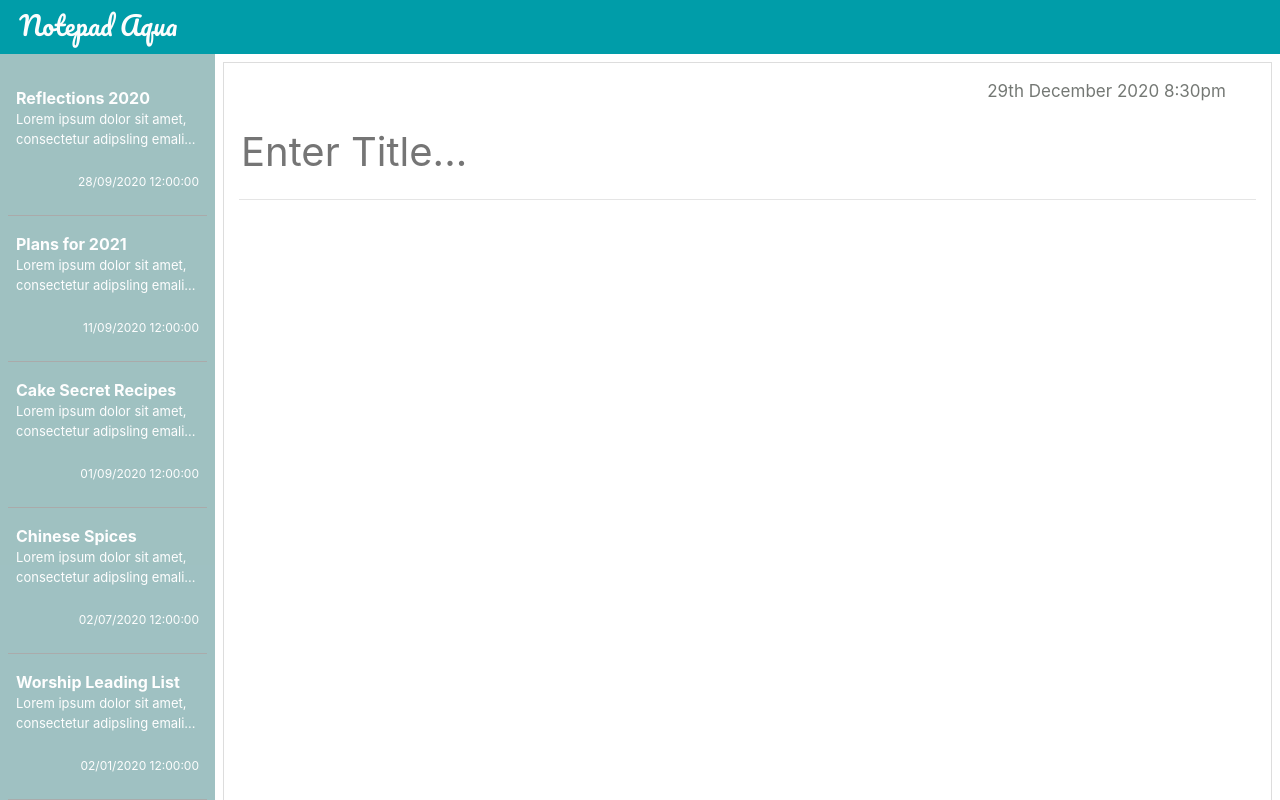
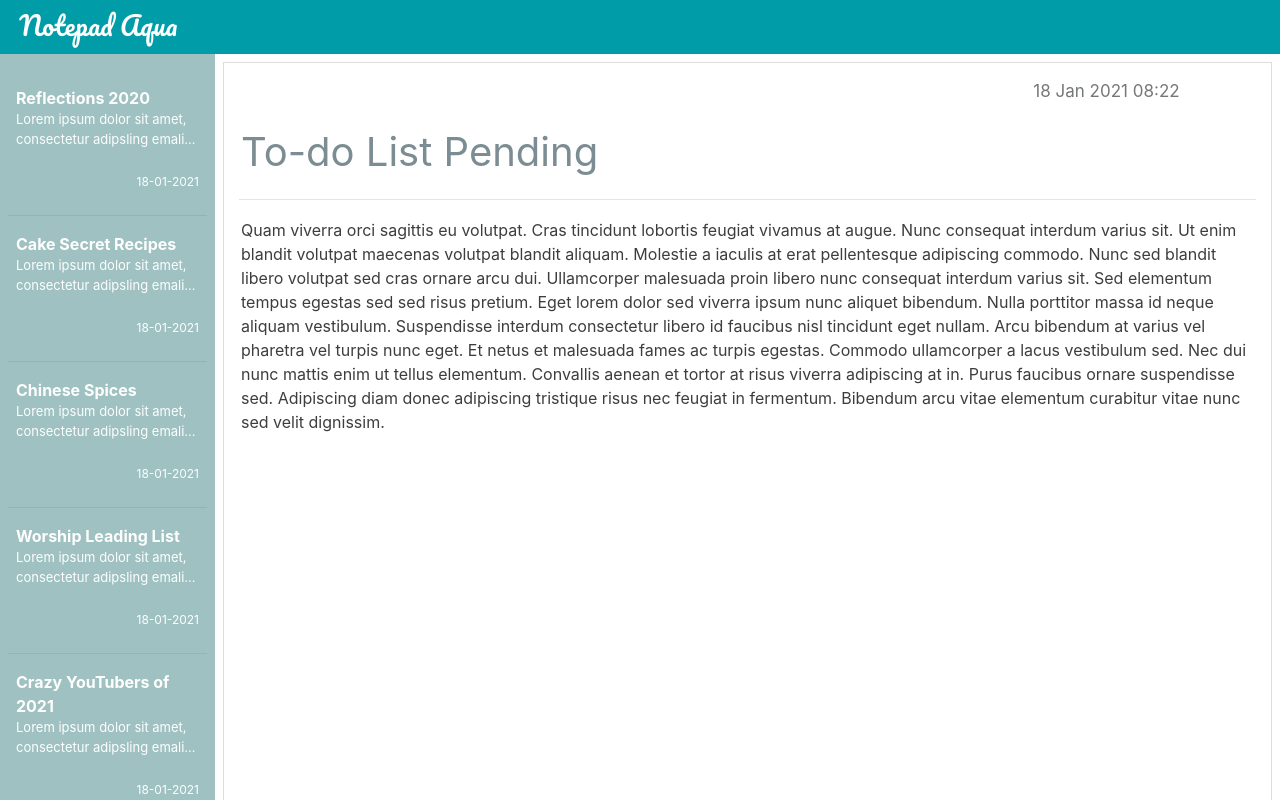
Before and after one commit to donnalmh/notepad, a React (Create React App) app: page / in a window 1280 px wide. Built offline with nearby package versions, Linux system fonts and the light colour scheme.

Commit message:
Logic: Completed Change Note View upon Clicking

```diff
--- a/package.json
+++ b/package.json
@@ -7,9 +7,11 @@
     "@testing-library/react": "^11.2.2",
     "@testing-library/user-event": "^12.6.0",
     "bootstrap": "^4.5.3",
+    "moment": "^2.29.1",
     "react": "^17.0.1",
     "react-bootstrap": "^1.4.0",
     "react-dom": "^17.0.1",
+    "react-moment": "^1.1.1",
     "react-scripts": "4.0.1",
     "styled-components": "^5.2.1",
     "web-vitals": "^0.2.4"
--- a/src/Containers/MidContainer.js
+++ b/src/Containers/MidContainer.js
@@ -1,34 +1,51 @@
 import './MidContainer.css'
 import Container from 'react-bootstrap/Container'
-import Row from 'react-bootstrap/Row'
-import Col from 'react-bootstrap/Col'
 import NotesExpanded from './NotesExpanded';
 import NoteListItem from './NoteListItem'
 import { data } from './data.js'
+import { useState } from 'react';
+
 
 let items = data;
-let itemList = items.map((item, index) =>
-    (
-        <span key={index}>
-            <NoteListItem title={item.title} summary={item.summary} date={item.date}></NoteListItem>
-            <hr className="line-break  mt-3 mb-2" />
-        </span>
-    )
+let itemList = (sayHello) => items.sort((a,b) => sortByDate(a,b)).reverse().map((item, index) =>
+    {
+        return (
+            <div key={index} onClick={() => sayHello(index)}>
+                <NoteListItem title={item.title} summary={item.summary} date={item.date}></NoteListItem>
+                <hr className="line-break  mt-3 mb-2" />
+            </div>
+        )
+    }
 )
 
+
+function sortByDate(a,b){
+    return new Date(a.date) - new Date(b.date)
+}
+
 function MidContainer(){
+    const [selectedNote, setSelectedNote] = useState(items[0])
+
+    function handleNoteClick(index){
+        setSelectedNote(items[index]);
+    }
+
     return (
         <div className="body-content">
             <Container fluid>
                 <div>
                     <div className="list p-2 pt-4 left-scrollable">
-                        {itemList}
+                        {itemList(handleNoteClick)}
                     </div>
                     <div className="p-2 right-scrollable">
-                        <NotesExpanded></NotesExpanded>
+                        <NotesExpanded
+                            title={selectedNote.title}
+                            summary={selectedNote.summary}
+                            date={selectedNote.date}>
+                        </NotesExpanded>
                     </div>
                 </div>
-             </Container>
+            </Container>
         </div>
     );
 }
--- a/src/Containers/NoteListItem.js
+++ b/src/Containers/NoteListItem.js
@@ -1,4 +1,5 @@
 import './NoteListItem.css'
+import Moment from 'react-moment';
 
 function NoteListItem({title, summary, date}) {
     return (
@@ -6,7 +7,7 @@ function NoteListItem({title, summary, date}) {
             <div id="title">{title}</div>
             <div id="summary">Lorem ipsum dolor sit amet, consectetur adipsling emali...</div>
             <br></br>
-            <div id="date">{date}</div>
+            <div id="date"><Moment format="DD-MM-YYYY">{date}</Moment></div>
          </div>
     );
 }
--- a/src/Containers/NotesExpanded.js
+++ b/src/Containers/NotesExpanded.js
@@ -2,28 +2,29 @@ import styled from 'styled-components';
 import Row from 'react-bootstrap/Row'
 import Col from 'react-bootstrap/Col'
 import './NotesExpanded.css'
+import Moment from 'react-moment';
 
 const Div = styled.div`
   border: 1px solid #DDDDDD;
   height: 100vh;
 `;
 
-const NotesExpanded = () => (
+const NotesExpanded = ({title, summary, date}) => (
   <Div>
     <Row>
       <Col md={{ span: 4, offset: 8 }}>
-        <div id="note-date" className="p-3">29th December 2020 8:30pm</div>
+        <div id="note-date" className="p-3"><Moment format="DD MMM YYYY HH:mm">{date}</Moment></div>
       </Col>
     </Row>
     <Row className="text-left m-0">
       <Col className="title">
-         <input type="text" placeholder="Enter Title..."></input>
+         <input type="text" placeholder="Enter Title..." value={title}></input>
          <hr></hr>
       </Col>
     </Row>
     <Row className="text-left m-0">
       <Col className="notes-detail">
-        <textarea></textarea>
+        <textarea value={summary}></textarea>
       </Col>
     </Row>
 
--- a/src/Containers/data.js
+++ b/src/Containers/data.js
@@ -1,37 +1,38 @@
+
 export const data = [
     {
         title: 'Reflections 2020',
         summary: "Quam viverra orci sagittis eu volutpat. Cras tincidunt lobortis feugiat vivamus at augue. Nunc consequat interdum varius sit. Ut enim blandit volutpat maecenas volutpat blandit aliquam. Molestie a iaculis at erat pellentesque adipiscing commodo. Nunc sed blandit libero volutpat sed cras ornare arcu dui. Ullamcorper malesuada proin libero nunc consequat interdum varius sit. Sed elementum tempus egestas sed sed risus pretium. Eget lorem dolor sed viverra ipsum nunc aliquet bibendum. Nulla porttitor massa id neque aliquam vestibulum. Suspendisse interdum consectetur libero id faucibus nisl tincidunt eget nullam. Arcu bibendum at varius vel pharetra vel turpis nunc eget. Et netus et malesuada fames ac turpis egestas. Commodo ullamcorper a lacus vestibulum sed. Nec dui nunc mattis enim ut tellus elementum. Convallis aenean et tortor at risus viverra adipiscing at in. Purus faucibus ornare suspendisse sed. Adipiscing diam donec adipiscing tristique risus nec feugiat in fermentum. Bibendum arcu vitae elementum curabitur vitae nunc sed velit dignissim.",
-        date: "28/09/2020 12:00:00"
+        date: 'Mon Jan 18 2021 10:22:57 GMT+0200 (South Africa Standard Time)'
     },
     {
         title: 'Plans for 2021',
         summary: "Tristique senectus et netus et malesuada fames. Euismod nisi porta lorem mollis. Convallis posuere morbi leo urna molestie at. Viverra maecenas accumsan lacus vel. Vel quam elementum pulvinar etiam non quam lacus suspendisse faucibus. Amet justo donec enim diam vulputate ut pharetra sit. Gravida cum sociis natoque penatibus. Donec ac odio tempor orci. Nunc sed augue lacus viverra vitae congue eu consequat. Duis tristique sollicitudin nibh sit amet commodo nulla facilisi nullam. Et ultrices neque ornare aenean euismod. Commodo sed egestas egestas fringilla. Pretium aenean pharetra magna ac placerat vestibulum lectus mauris ultrices.",
-        date: "11/09/2020 12:00:00"
+        date: 'Mon Jan 11 2021 10:22:57 GMT+0200 (South Africa Standard Time)'
     },
     {
         title: 'Cake Secret Recipes',
         summary: "Quam viverra orci sagittis eu volutpat. Cras tincidunt lobortis feugiat vivamus at augue. Nunc consequat interdum varius sit. Ut enim blandit volutpat maecenas volutpat blandit aliquam. Molestie a iaculis at erat pellentesque adipiscing commodo. Nunc sed blandit libero volutpat sed cras ornare arcu dui. Ullamcorper malesuada proin libero nunc consequat interdum varius sit. Sed elementum tempus egestas sed sed risus pretium. Eget lorem dolor sed viverra ipsum nunc aliquet bibendum. Nulla porttitor massa id neque aliquam vestibulum. Suspendisse interdum consectetur libero id faucibus nisl tincidunt eget nullam. Arcu bibendum at varius vel pharetra vel turpis nunc eget. Et netus et malesuada fames ac turpis egestas. Commodo ullamcorper a lacus vestibulum sed. Nec dui nunc mattis enim ut tellus elementum. Convallis aenean et tortor at risus viverra adipiscing at in. Purus faucibus ornare suspendisse sed. Adipiscing diam donec adipiscing tristique risus nec feugiat in fermentum. Bibendum arcu vitae elementum curabitur vitae nunc sed velit dignissim.",
-        date: "01/09/2020 12:00:00"
+        date: 'Mon Jan 18 2021 10:22:57 GMT+0200 (South Africa Standard Time)'
     },
     {
         title: 'Chinese Spices',
         summary: "Quam viverra orci sagittis eu volutpat. Cras tincidunt lobortis feugiat vivamus at augue. Nunc consequat interdum varius sit. Ut enim blandit volutpat maecenas volutpat blandit aliquam. Molestie a iaculis at erat pellentesque adipiscing commodo. Nunc sed blandit libero volutpat sed cras ornare arcu dui. Ullamcorper malesuada proin libero nunc consequat interdum varius sit. Sed elementum tempus egestas sed sed risus pretium. Eget lorem dolor sed viverra ipsum nunc aliquet bibendum. Nulla porttitor massa id neque aliquam vestibulum. Suspendisse interdum consectetur libero id faucibus nisl tincidunt eget nullam. Arcu bibendum at varius vel pharetra vel turpis nunc eget. Et netus et malesuada fames ac turpis egestas. Commodo ullamcorper a lacus vestibulum sed. Nec dui nunc mattis enim ut tellus elementum. Convallis aenean et tortor at risus viverra adipiscing at in. Purus faucibus ornare suspendisse sed. Adipiscing diam donec adipiscing tristique risus nec feugiat in fermentum. Bibendum arcu vitae elementum curabitur vitae nunc sed velit dignissim.",
-        date: "02/07/2020 12:00:00"
+        date: 'Mon Jan 18 2021 10:22:57 GMT+0200 (South Africa Standard Time)'
     },
     {
         title: 'Worship Leading List',
         summary: "Quam viverra orci sagittis eu volutpat. Cras tincidunt lobortis feugiat vivamus at augue. Nunc consequat interdum varius sit. Ut enim blandit volutpat maecenas volutpat blandit aliquam. Molestie a iaculis at erat pellentesque adipiscing commodo. Nunc sed blandit libero volutpat sed cras ornare arcu dui. Ullamcorper malesuada proin libero nunc consequat interdum varius sit. Sed elementum tempus egestas sed sed risus pretium. Eget lorem dolor sed viverra ipsum nunc aliquet bibendum. Nulla porttitor massa id neque aliquam vestibulum. Suspendisse interdum consectetur libero id faucibus nisl tincidunt eget nullam. Arcu bibendum at varius vel pharetra vel turpis nunc eget. Et netus et malesuada fames ac turpis egestas. Commodo ullamcorper a lacus vestibulum sed. Nec dui nunc mattis enim ut tellus elementum. Convallis aenean et tortor at risus viverra adipiscing at in. Purus faucibus ornare suspendisse sed. Adipiscing diam donec adipiscing tristique risus nec feugiat in fermentum. Bibendum arcu vitae elementum curabitur vitae nunc sed velit dignissim.",
-        date: "02/01/2020 12:00:00"
+        date: 'Mon Jan 18 2021 10:22:57 GMT+0200 (South Africa Standard Time)'
     },
     {
         title: 'Crazy YouTubers of 2021',
         summary: "Quam viverra orci sagittis eu volutpat. Cras tincidunt lobortis feugiat vivamus at augue. Nunc consequat interdum varius sit. Ut enim blandit volutpat maecenas volutpat blandit aliquam. Molestie a iaculis at erat pellentesque adipiscing commodo. Nunc sed blandit libero volutpat sed cras ornare arcu dui. Ullamcorper malesuada proin libero nunc consequat interdum varius sit. Sed elementum tempus egestas sed sed risus pretium. Eget lorem dolor sed viverra ipsum nunc aliquet bibendum. Nulla porttitor massa id neque aliquam vestibulum. Suspendisse interdum consectetur libero id faucibus nisl tincidunt eget nullam. Arcu bibendum at varius vel pharetra vel turpis nunc eget. Et netus et malesuada fames ac turpis egestas. Commodo ullamcorper a lacus vestibulum sed. Nec dui nunc mattis enim ut tellus elementum. Convallis aenean et tortor at risus viverra adipiscing at in. Purus faucibus ornare suspendisse sed. Adipiscing diam donec adipiscing tristique risus nec feugiat in fermentum. Bibendum arcu vitae elementum curabitur vitae nunc sed velit dignissim.",
-        date: "01/01/2020 12:00:00"
+        date: 'Mon Jan 18 2021 10:22:57 GMT+0200 (South Africa Standard Time)'
     },
     {
         title: 'To-do List Pending',
         summary: "Quam viverra orci sagittis eu volutpat. Cras tincidunt lobortis feugiat vivamus at augue. Nunc consequat interdum varius sit. Ut enim blandit volutpat maecenas volutpat blandit aliquam. Molestie a iaculis at erat pellentesque adipiscing commodo. Nunc sed blandit libero volutpat sed cras ornare arcu dui. Ullamcorper malesuada proin libero nunc consequat interdum varius sit. Sed elementum tempus egestas sed sed risus pretium. Eget lorem dolor sed viverra ipsum nunc aliquet bibendum. Nulla porttitor massa id neque aliquam vestibulum. Suspendisse interdum consectetur libero id faucibus nisl tincidunt eget nullam. Arcu bibendum at varius vel pharetra vel turpis nunc eget. Et netus et malesuada fames ac turpis egestas. Commodo ullamcorper a lacus vestibulum sed. Nec dui nunc mattis enim ut tellus elementum. Convallis aenean et tortor at risus viverra adipiscing at in. Purus faucibus ornare suspendisse sed. Adipiscing diam donec adipiscing tristique risus nec feugiat in fermentum. Bibendum arcu vitae elementum curabitur vitae nunc sed velit dignissim.",
-        date: "28/09/2020 12:00:00"
+        date: 'Mon Jan 18 2021 10:22:57 GMT+0200 (South Africa Standard Time)'
     }
 ]
```
Also changed, not shown: 2 other files (tests, documents, lock files or other folders).
